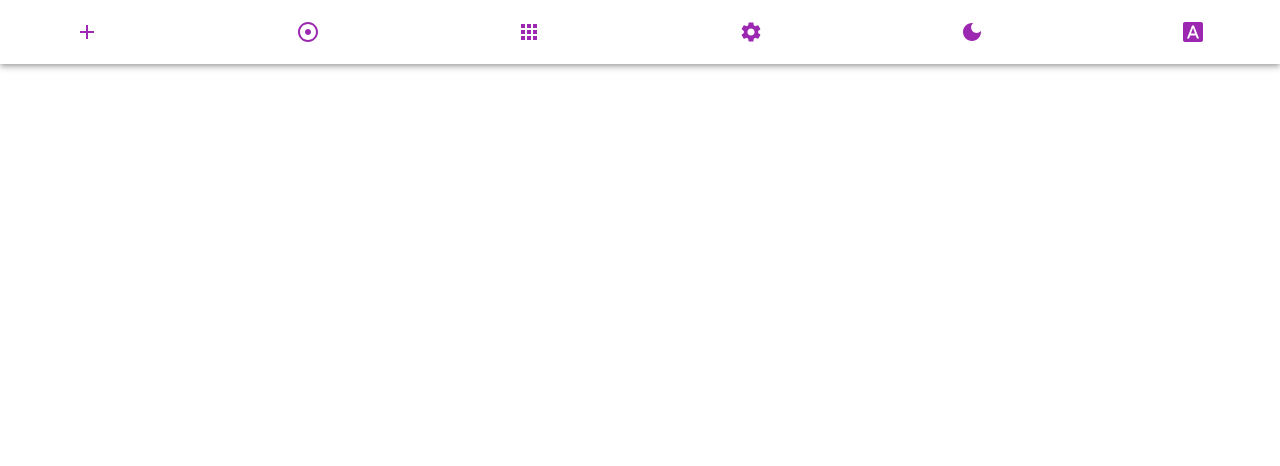
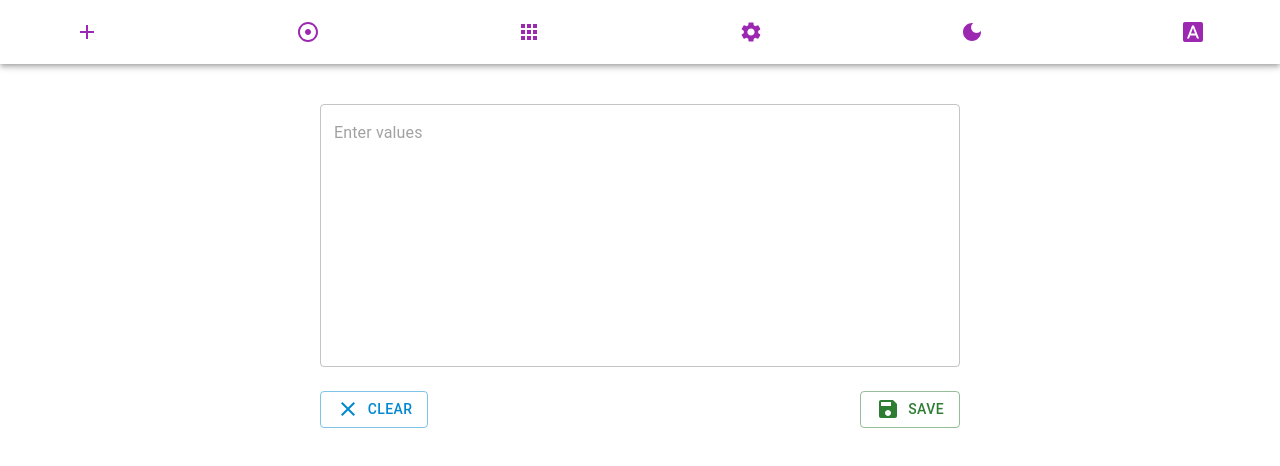
Before and after one commit to filchev-igor/getListRandomName, a React (Create React App) app in the folder front/: page / in a window 1280 px wide. Shown: the top 466 px of the page. Built offline with nearby package versions, Linux system fonts and the light colour scheme.

Commit message:
2-create-add-new-items-page (#10)

```diff
--- a/front/src/app/App.tsx
+++ b/front/src/app/App.tsx
@@ -1,13 +1,29 @@
 import React from 'react';
-// eslint-disable-next-line no-unused-vars
 import { Route, Routes } from 'react-router-dom';
+import { CssBaseline, Grid } from '@mui/material';
+import AddNewItemPage from './pages/addNewItemPage/AddNewItemPage';
 import ButtonAppBar from './components/ButtonAppBar/ButtonAppBar';
 
-/*
-    <Routes>
-      <Route path="/" element={<Home />} />
-    </Routes> */
+const App = () : JSX.Element => (
+  <>
+    <CssBaseline />
 
-const App = () : JSX.Element => (<ButtonAppBar />);
+    <Grid container spacing={5}>
+      <Grid container item>
+        <ButtonAppBar />
+      </Grid>
+
+      <Grid
+        container
+        item
+        justifyContent="center"
+      >
+        <Routes>
+          <Route path="/" element={<AddNewItemPage />} />
+        </Routes>
+      </Grid>
+    </Grid>
+  </>
+);
 
 export default App;
--- a/front/src/app/components/ButtonAppBar/ButtonAppBar.tsx
+++ b/front/src/app/components/ButtonAppBar/ButtonAppBar.tsx
@@ -1,13 +1,10 @@
 import {
-  AppBar, CssBaseline, Grid, Toolbar,
+  AppBar, Grid, Toolbar,
 } from '@mui/material';
 import React from 'react';
 import AppBarIcons from './AppBarIcons';
 
 const ButtonAppBar = () : JSX.Element => (
-  <>
-    <CssBaseline />
-
   <AppBar
     position="sticky"
     enableColorOnDark={false}
@@ -23,7 +20,6 @@ const ButtonAppBar = () : JSX.Element => (
       </Grid>
     </Toolbar>
   </AppBar>
-  </>
 );
 
 export default ButtonAppBar;
--- /dev/null
+++ b/front/src/app/components/GridRowBreak/GridRowBreak.tsx
@@ -0,0 +1,8 @@
+import { Box } from '@mui/material';
+import React from 'react';
+
+const GridRowBreak = () => (
+  <Box width="100%" />
+);
+
+export default GridRowBreak;
--- /dev/null
+++ b/front/src/app/constants/addNewItemPage.js
@@ -0,0 +1,2 @@
+export const ERASE_INPUT_CONFIRM_TEXT = 'Do you want to clear input?';
+export const EXAMPLE = '';
--- /dev/null
+++ b/front/src/app/pages/addNewItemPage/AddNewItemPage.tsx
@@ -0,0 +1,64 @@
+import { Button, Grid, TextField } from '@mui/material';
+import React, { useState } from 'react';
+import ClearIcon from '@mui/icons-material/Clear';
+import SaveIcon from '@mui/icons-material/Save';
+import GridRowBreak from '../../components/GridRowBreak/GridRowBreak';
+import { ERASE_INPUT_CONFIRM_TEXT } from '../../constants/addNewItemPage';
+
+const AddNewItemPage = () : JSX.Element => {
+  const [list, setList] = useState('');
+
+  const handleListChange = (event: React.ChangeEvent<HTMLInputElement>) => {
+    setList(event.target.value);
+  };
+
+  const handleEraseInput = () => {
+    if (!window.confirm(ERASE_INPUT_CONFIRM_TEXT)) {
+      return;
+    }
+
+    setList('');
+  };
+
+  return (
+    <>
+      <Grid
+        item
+        xs={6}
+      >
+        <TextField
+          placeholder="Enter values"
+          multiline
+          rows={10}
+          fullWidth
+          value={list}
+          onChange={handleListChange}
+        />
+      </Grid>
+
+      <GridRowBreak />
+
+      <Grid
+        container
+        item
+        xs={6}
+        mt={3}
+        justifyContent="space-between"
+      >
+        <Button variant="outlined" color="info" onClick={handleEraseInput}>
+          <ClearIcon />
+          &nbsp;
+          Clear
+        </Button>
+
+        <Button variant="outlined" color="success">
+          <SaveIcon />
+          &nbsp;
+          Save
+        </Button>
+      </Grid>
+    </>
+  );
+};
+
+export default AddNewItemPage;
```
Also changed, not shown: front/src/app/pages/example-text.txt (deleted). Lines whose indentation alone changed are shown as unchanged.
